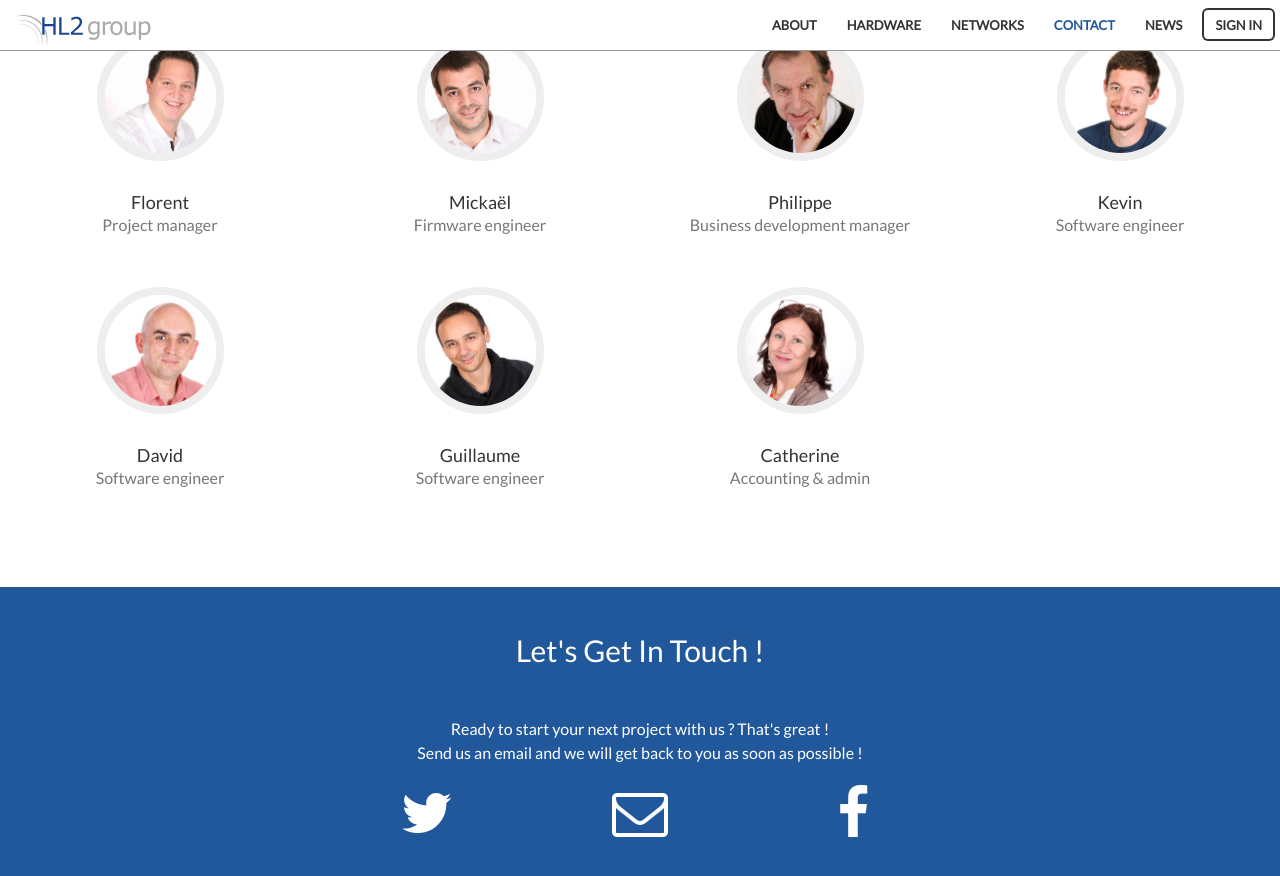
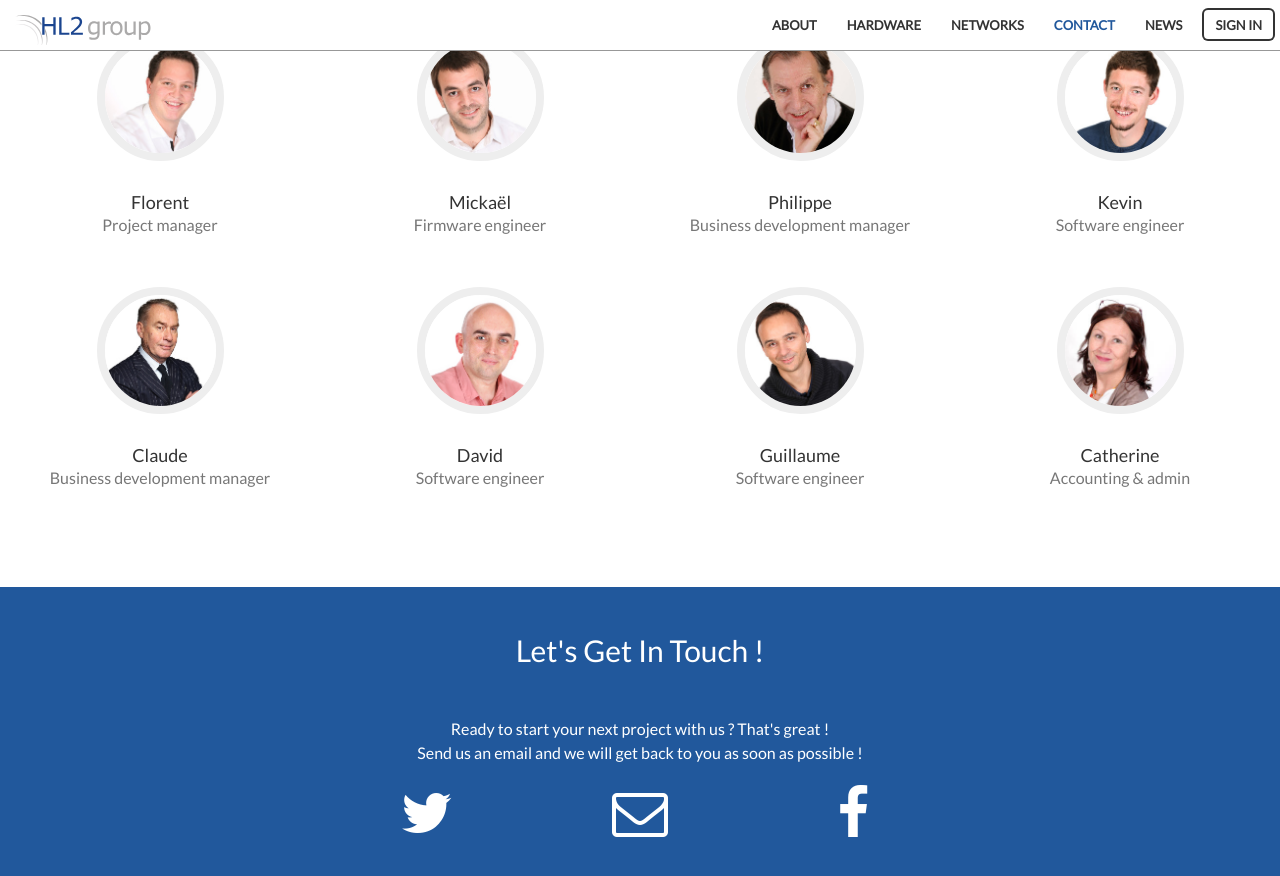
Before and after one commit to hl2/hl2.github.io, a Jekyll site: the page built from index.html, in a window 1280 px wide and 900 px high, scrolled down 2621 px. Shown: the top 876 px of the window. Built offline with Jekyll 4.4.1, drawn with Linux system fonts in a browser that asks for light colours.

Commit message:
feat (team) add member

```diff
--- a/_config.yml
+++ b/_config.yml
@@ -41,6 +41,10 @@ members:
   pic: kevin-pollet.jpg
   position: Software engineer
 
+- name: Claude
+  pic: claude-wesquy.jpg
+  position: Business development manager
+
 - name: David
   pic: david-cho-lerat.jpg
   position: Software engineer
--- a/_includes/team.html
+++ b/_includes/team.html
@@ -8,14 +8,12 @@
     <div class="row">
       {% assign first = true %}
       {% for member in site.members %}
-        {% if first == true %}
-        	<div class="col-sm-2 col-sm-offset-2 col-md-3 col-md-offset-0">
-        {% elsif member.pic == 'david-cho-lerat.jpg' %}
-          <div class="col-sm-2 col-sm-offset-2 col-md-3 col-md-offset-0">
-        {% else %}
-          <div class="col-sm-2 col-sm-offset-1 col-md-3 col-md-offset-0">
-        {% endif %}
-        		<div class="team-member text-center">
+          {% if member.pic == 'claude-wesquy.jpg' %}
+        <div class="col-sm-3 clearfix-hl2">
+          {% else %}
+        <div class="col-sm-3">
+          {% endif %}
+            <div class="team-member text-center">
           			<img src="img/team/{{ member.pic }}" class="img-responsive img-circle" alt="">
           			<h3>{{ member.name }}</h3>
           			<p class="text-muted">{{ member.position }}</p>
--- a/_sass/_base.scss
+++ b/_sass/_base.scss
@@ -671,6 +671,9 @@ input::-moz-focus-inner {
 .fa-envelope-o {
   margin-bottom: 12px;
 }
+.clearfix-hl2 {
+  clear: both;
+}
 
 // Button Styles
 .btn-default {
```
Also changed, not shown: img/team/claude-wesquy.jpg (added).
